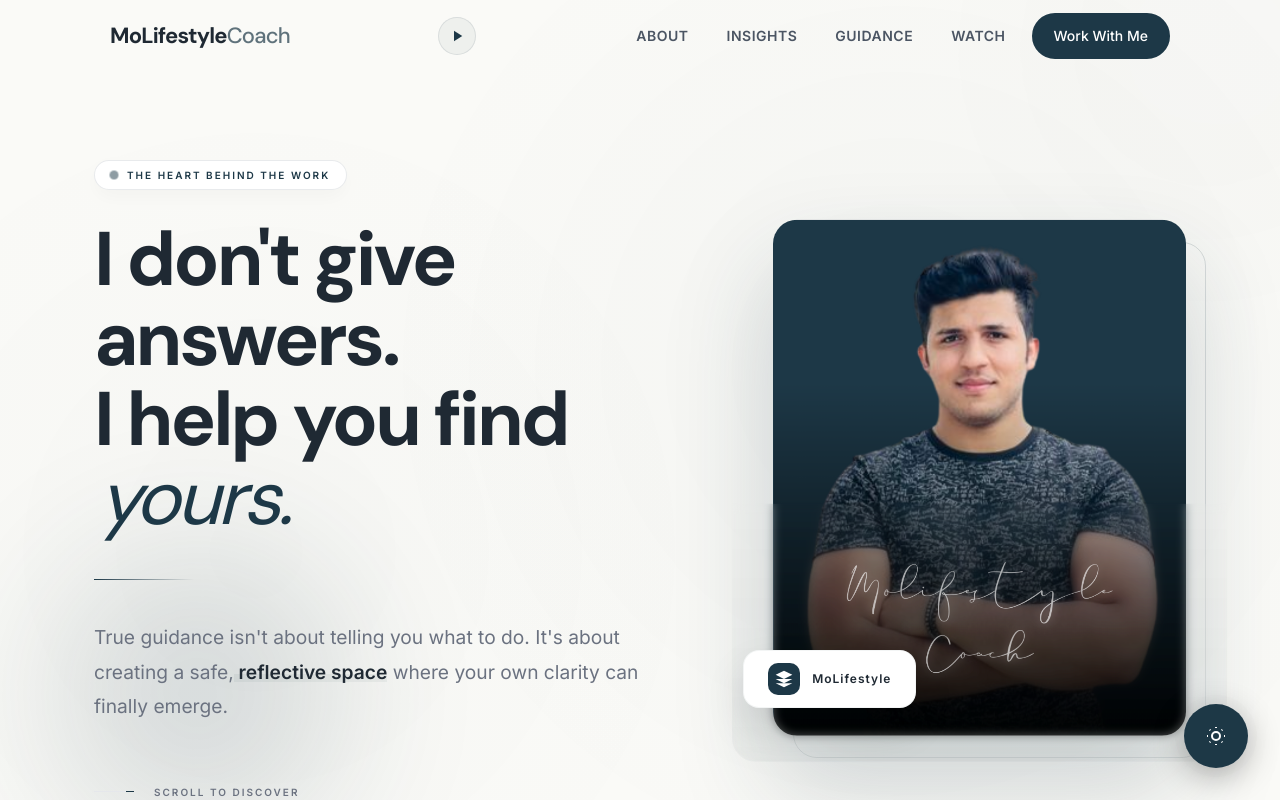
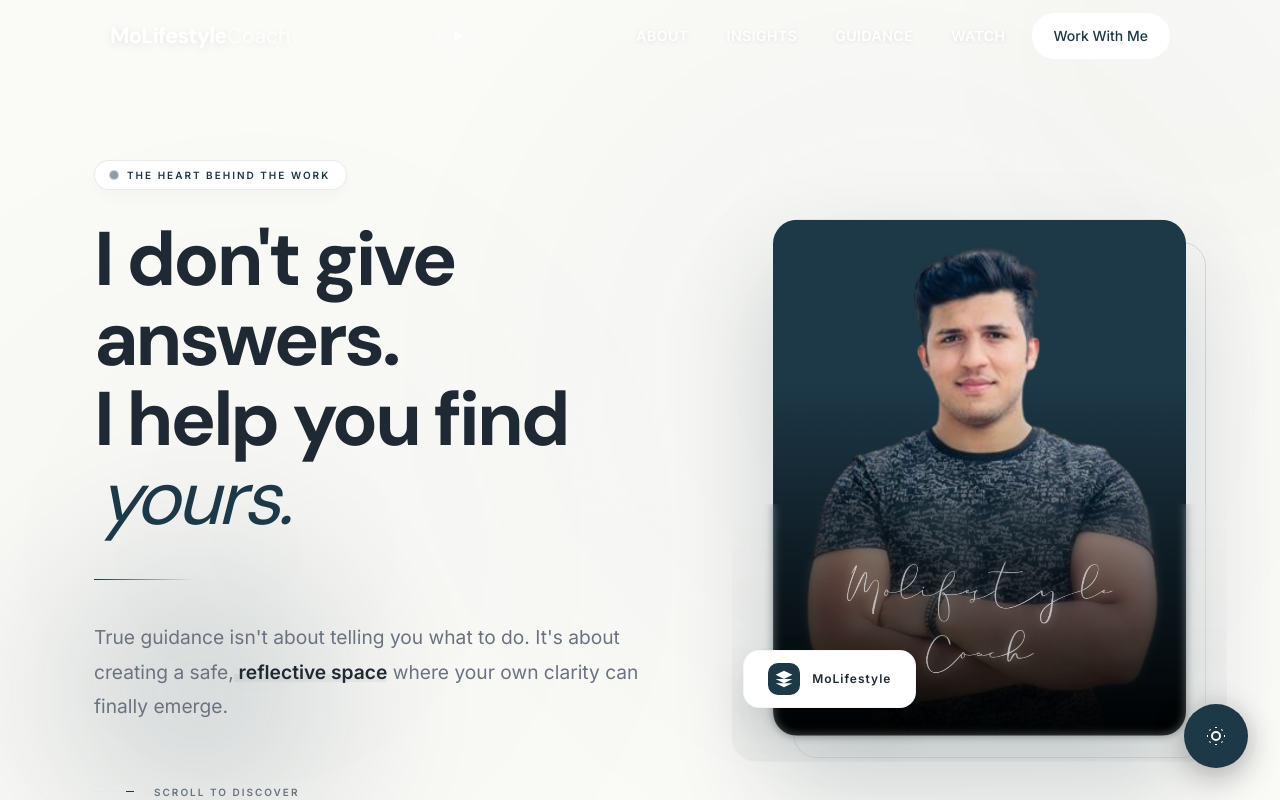
Before and after one commit to tajzaltech/MoLifestyleCoach, a React (Vite) app: page /about in a window 1280 px wide. Shown: the top 800 px of the page. Built offline with nearby package versions, Linux system fonts and the light colour scheme; a web font is replaced by a local one.

Commit message:
fix: resolve WhatsApp sharing issues, standardize component property names, and clean up Sales Tracker UI

```diff
--- a/src/components/Navbar.css
+++ b/src/components/Navbar.css
@@ -138,50 +138,49 @@
     transition: all 0.3s ease-out;
 }
 
-/* --- Home Page Hero State (High Contrast) --- */
-.navbar.is-home:not(.scrolled) .navbar-brand {
+/* --- Cinematic Hero State (High Contrast) --- */
+.navbar.has-hero:not(.scrolled) .navbar-brand {
     color: white;
     text-shadow: 0 2px 10px rgba(0, 0, 0, 0.1);
 }
 
-.navbar.is-home:not(.scrolled) .navbar-brand span {
+.navbar.has-hero:not(.scrolled) .navbar-brand span {
     color: rgba(255, 255, 255, 0.85);
-    /* Increased for better visibility */
 }
 
-.navbar.is-home:not(.scrolled) .navbar-toggle span {
+.navbar.has-hero:not(.scrolled) .navbar-toggle span {
     background-color: white;
     box-shadow: 0 1px 3px rgba(0, 0, 0, 0.1);
 }
 
-.navbar.is-home:not(.scrolled) .zen-toggle-mini {
+.navbar.has-hero:not(.scrolled) .zen-toggle-mini {
     color: white;
     background: rgba(255, 255, 255, 0.15);
     border-color: rgba(255, 255, 255, 0.3);
     backdrop-filter: blur(5px);
 }
 
-.navbar.is-home:not(.scrolled) .zen-toggle-mini:hover {
+.navbar.has-hero:not(.scrolled) .zen-toggle-mini:hover {
     background: rgba(255, 255, 255, 0.25);
 }
 
-.navbar.is-home:not(.scrolled) .navbar-link {
+.navbar.has-hero:not(.scrolled) .navbar-link {
     color: rgba(255, 255, 255, 0.95);
     text-shadow: 0 1px 5px rgba(0, 0, 0, 0.1);
 }
 
-.navbar.is-home:not(.scrolled) .navbar-link:hover {
+.navbar.has-hero:not(.scrolled) .navbar-link:hover {
     color: white;
     background: rgba(255, 255, 255, 0.15);
 }
 
-.navbar.is-home:not(.scrolled) .btn-nav {
+.navbar.has-hero:not(.scrolled) .btn-nav {
     background-color: white;
     color: var(--accent);
     border-color: white;
 }
 
-.navbar.is-home:not(.scrolled) .btn-nav:hover {
+.navbar.has-hero:not(.scrolled) .btn-nav:hover {
     background-color: transparent;
     color: white;
     border-color: white;
@@ -190,18 +189,18 @@
 /* Mobile Responsive */
 @media (max-width: 768px) {
 
-    /* Force dark links and toggle in mobile menu regardless of home state */
-    .navbar.is-home:not(.scrolled) .navbar-menu .navbar-link {
+    /* Force dark links and toggle in mobile menu regardless of hero state */
+    .navbar.has-hero:not(.scrolled) .navbar-menu .navbar-link {
         color: var(--accent);
         text-shadow: none;
     }
 
-    .navbar.is-home:not(.scrolled) .navbar-toggle.active span {
+    .navbar.has-hero:not(.scrolled) .navbar-toggle.active span {
         background-color: var(--accent);
     }
 
-    /* Ensure visibility on Home Hero on mobile exactly as reported */
-    .navbar.is-home:not(.scrolled) {
+    /* Ensure transparency on Hero on mobile */
+    .navbar.has-hero:not(.scrolled) {
         background-color: transparent;
     }
 
--- a/src/components/Navbar.jsx
+++ b/src/components/Navbar.jsx
@@ -9,7 +9,13 @@ const Navbar = () => {
     const [mobileMenuOpen, setMobileMenuOpen] = useState(false);
     const location = useLocation();
 
-    const isHome = location.pathname === '/';
+    // Pages that have a cinematic hero and need transparent/light navbar
+    const hasCinematicHero = [
+        '/',
+        '/about',
+        '/guidance',
+        '/connect'
+    ].includes(location.pathname);
 
     useEffect(() => {
         const handleScroll = () => {
@@ -21,7 +27,7 @@ const Navbar = () => {
     }, []);
 
     return (
-        <nav className={`navbar ${scrolled ? 'scrolled' : ''} ${isHome ? 'is-home' : ''}`}>
+        <nav className={`navbar ${scrolled ? 'scrolled' : ''} ${hasCinematicHero ? 'has-hero' : ''}`}>
             <div className="container navbar-content">
                 <button
                     className={`navbar-toggle ${mobileMenuOpen ? 'active' : ''}`}
```
